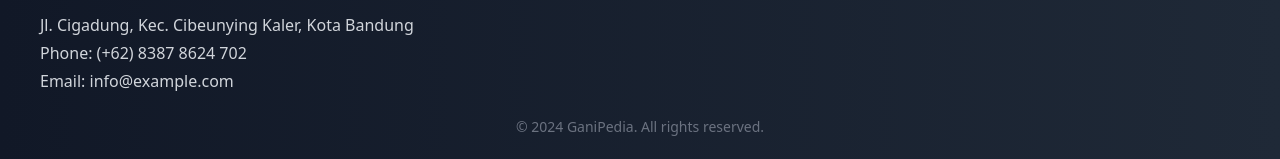
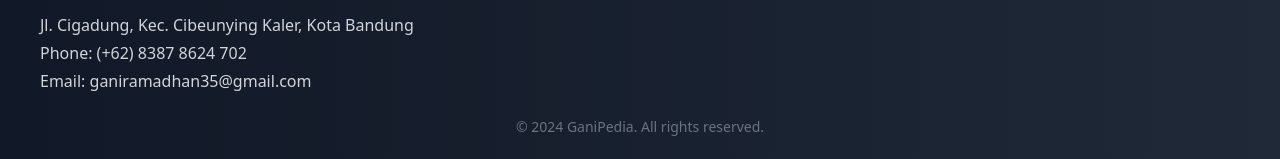
Before and after one commit to Ganiramadhan/my-portfolio-new, a React (Vite) app: page / in a window 1280 px wide. Shown: the part 3770-3929 px from the top of the page. Built offline with nearby package versions, Linux system fonts and the light colour scheme.

Commit message:
chore: footer

```diff
--- a/src/components/Footer.jsx
+++ b/src/components/Footer.jsx
@@ -29,7 +29,7 @@
                         <h3 className="text-lg font-semibold text-gray-100">Contact Us</h3>
                         <p className="mt-2">Jl. Cigadung, Kec. Cibeunying Kaler, Kota Bandung</p>
                         <p className="mt-1">Phone: (+62) 8387 8624 702</p>
-                        <p className="mt-1">Email: info@example.com</p>
+                        <p className="mt-1">Email: ganiramadhan35@gmail.com</p>
                     </div>
                 </div>
                 <div className="mt-6 text-center text-gray-500 text-sm">
```
